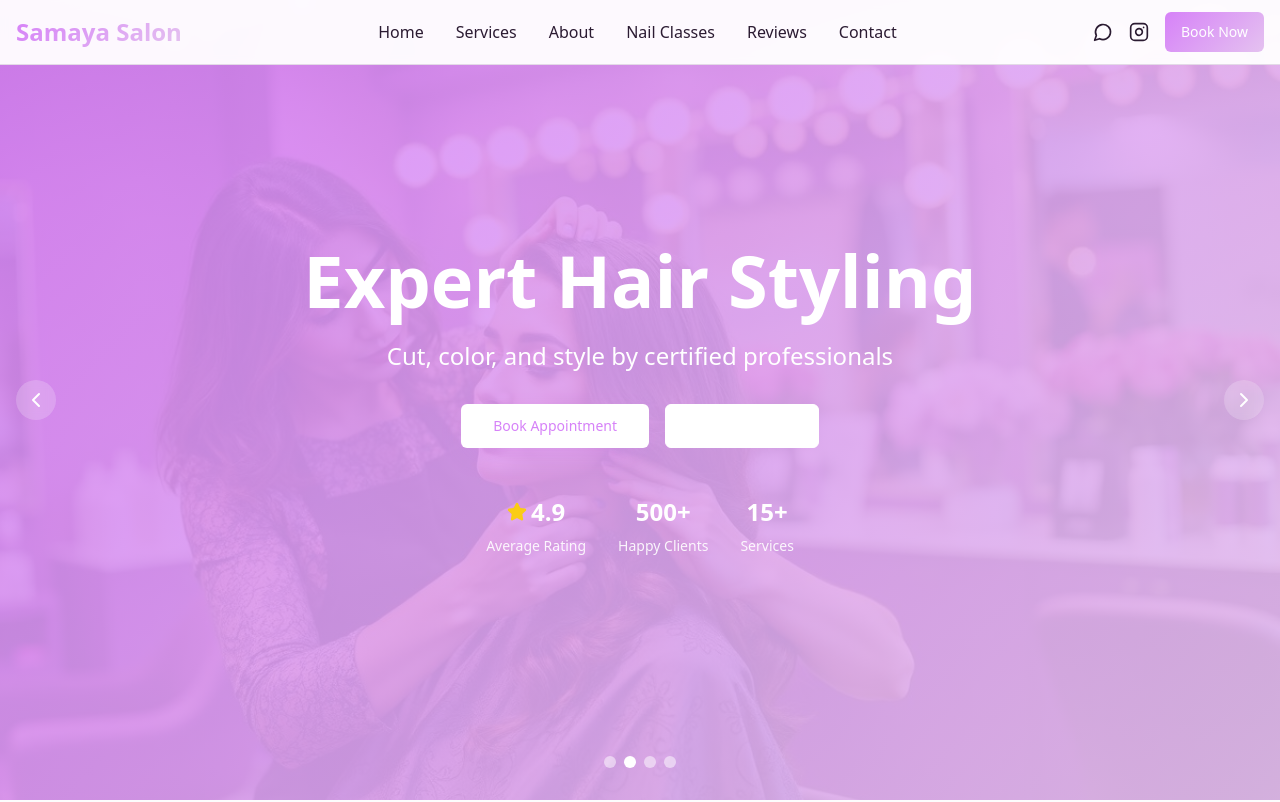
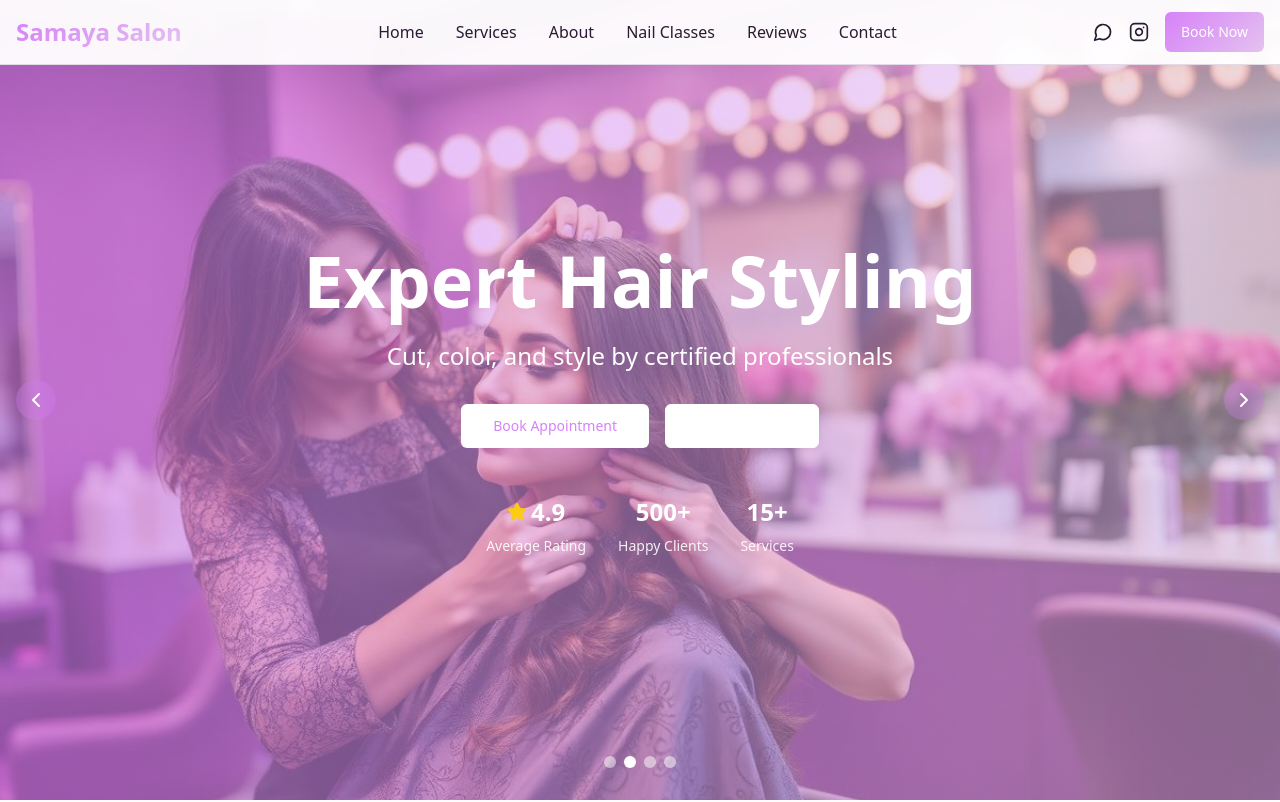
Before and after one commit to viratclassit-art/samaya-salon-for-her, a React (Vite) app: page / in a window 1280 px wide. Shown: the top 802 px of the page. Built offline with nearby package versions, Linux system fonts and the light colour scheme; the HTML template or start-up script is replaced by a standard one.

Commit message:
Fix carousel background color

```diff
--- a/src/components/Hero.tsx
+++ b/src/components/Hero.tsx
@@ -63,20 +63,20 @@ const Hero = () => {
               alt={slide.title}
               className="w-full h-full object-cover"
             />
-            <div className="absolute inset-0 bg-hero-gradient" />
+            <div className="absolute inset-0 bg-gradient-to-r from-salon-purple/60 to-salon-purple-light/50" />
           </div>
         ))}
 
         {/* Navigation Arrows */}
         <button
           onClick={prevSlide}
-          className="absolute left-4 top-1/2 -translate-y-1/2 p-2 rounded-full bg-white/20 backdrop-blur-sm hover:bg-white/30 transition-colors"
+          className="absolute left-4 top-1/2 -translate-y-1/2 p-2 rounded-full bg-salon-purple/30 backdrop-blur-sm hover:bg-salon-purple/50 transition-colors"
         >
           <ChevronLeft className="w-6 h-6 text-white" />
         </button>
         <button
           onClick={nextSlide}
-          className="absolute right-4 top-1/2 -translate-y-1/2 p-2 rounded-full bg-white/20 backdrop-blur-sm hover:bg-white/30 transition-colors"
+          className="absolute right-4 top-1/2 -translate-y-1/2 p-2 rounded-full bg-salon-purple/30 backdrop-blur-sm hover:bg-salon-purple/50 transition-colors"
         >
           <ChevronRight className="w-6 h-6 text-white" />
         </button>
```
